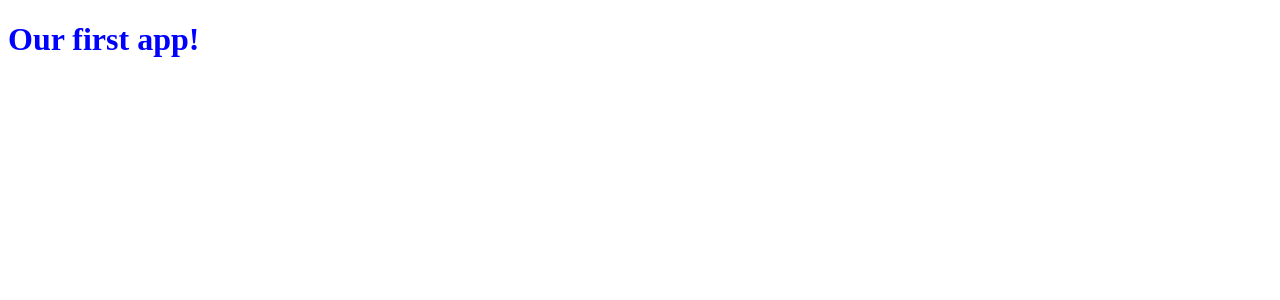
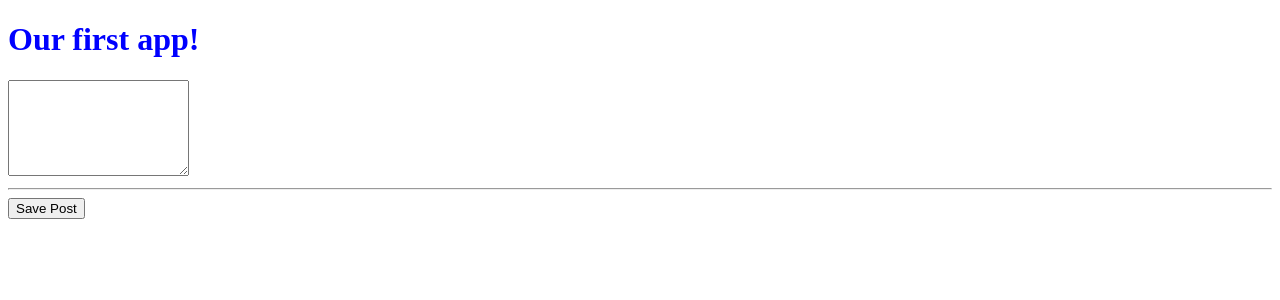
Before and after one commit to Ladan-hub/angular-project, an Angular app: page / in a window 1280 px wide. Shown: the top 300 px of the page. Built offline with nearby package versions, Linux system fonts and the light colour scheme.

Commit message:
frontend started

```diff
--- a/src/app/app.component.html
+++ b/src/app/app.component.html
@@ -1 +1,2 @@
 <h1>Our first app!</h1>
+<app-post-create></app-post-create>
--- a/src/app/app.module.ts
+++ b/src/app/app.module.ts
@@ -2,10 +2,11 @@ import { NgModule } from '@angular/core';
 import { BrowserModule } from '@angular/platform-browser';
 
 import { AppComponent } from './app.component';
-
+import { PostCreateComponent } from './posts/post-create/post-create.component'
 @NgModule({
   declarations: [
-    AppComponent
+    AppComponent,
+    PostCreateComponent
   ],
   imports: [
     BrowserModule
--- /dev/null
+++ b/src/app/posts/post-create/post-create.component.html
@@ -0,0 +1,4 @@
+<textarea rows="6"></textarea>
+<hr>
+<button (click)="onAddPost()">Save Post</button>
+<p>{{ newPost }}</p>
--- /dev/null
+++ b/src/app/posts/post-create/post-create.component.ts
@@ -0,0 +1,16 @@
+import { Component } from "@angular/core";
+
+@Component({
+    selector: 'app-post-create',
+    templateUrl: './post-create.component.html',
+    styleUrls: []
+})
+
+export class PostCreateComponent {
+
+    newPost= '';
+
+  onAddPost() {
+    this.newPost = 'The user\'s post'
+  }
+}
```
